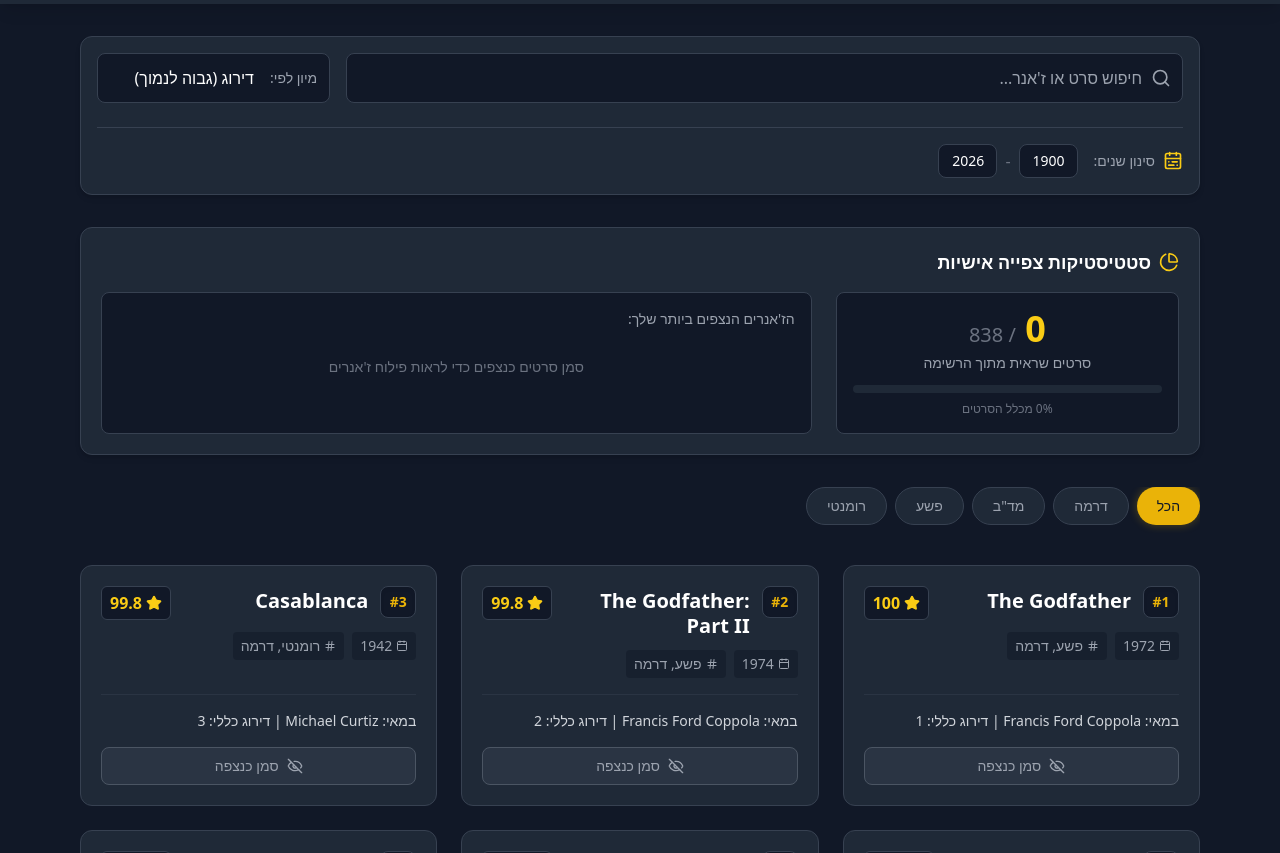
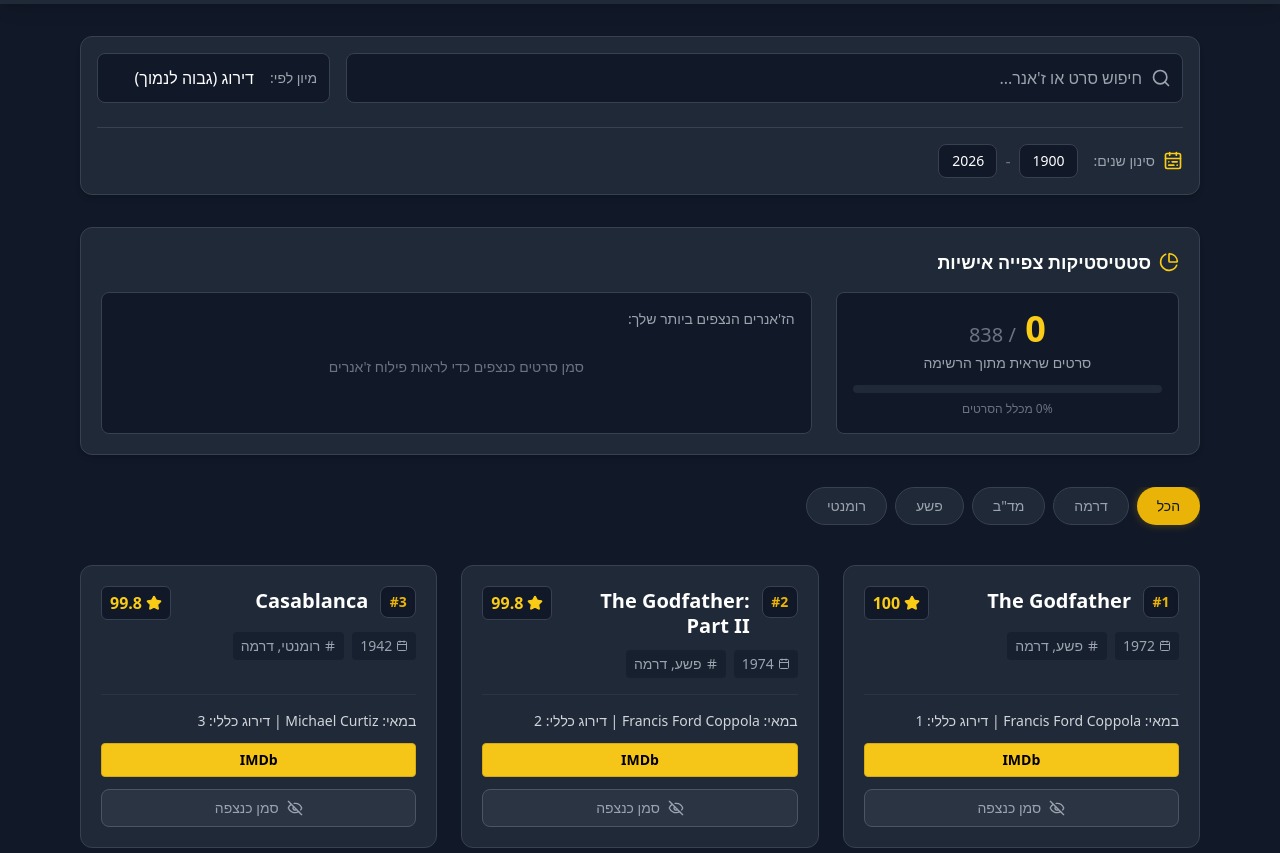
Before and after one commit to amirvigo-lab/movies, a plain HTML site: page index.html in a window 1280 px wide. Shown: the part 80-933 px from the top of the page. Drawn offline with nearby package versions, Linux system fonts and the light colour scheme.

Commit message:
Update index.html

```diff
--- a/index.html
+++ b/index.html
@@ -158,7 +158,8 @@
                         genre: genres,
                         rating: parseFloat(item['ציון']) || 0,
                         director: item['במאי'] || 'לא ידוע',
-                        personalRating: item['דירוג'] || '-'
+                        personalRating: item['דירוג'] || '-',
+                        imdbId: item['קישור IMDB'] || '' // משיכת המזהה החדש מה-JSON
                     };
                 });
 
@@ -381,9 +382,17 @@
                                     במאי: ${movie.director} | דירוג כללי: ${movie.personalRating}
                                 </p>
 
+                                ${movie.imdbId && movie.imdbId !== 'לא נמצא' ? `
+                                    <div class="mt-3">
+                                        <a href="https://www.imdb.com/title/${movie.imdbId}/" target="_blank" class="inline-flex items-center justify-center bg-[#f5c518] hover:bg-[#e2b616] text-black font-black py-1.5 px-3 rounded text-sm transition-colors w-full border border-[#d6ab14]">
+                                            IMDb
+                                        </a>
+                                    </div>
+                                ` : ''}
+
                                 <button
                                     onclick="toggleSeen('${movie.id}')"
-                                    class="mt-4 flex items-center justify-center gap-2 w-full py-2 rounded-lg text-sm font-medium transition-colors border ${btnClasses}"
+                                    class="mt-3 flex items-center justify-center gap-2 w-full py-2 rounded-lg text-sm font-medium transition-colors border ${btnClasses}"
                                 >
                                     ${isSeen
                                         ? '<i data-lucide="eye" class="w-4 h-4"></i><span>נצפה לאחרונה</span>'
```
